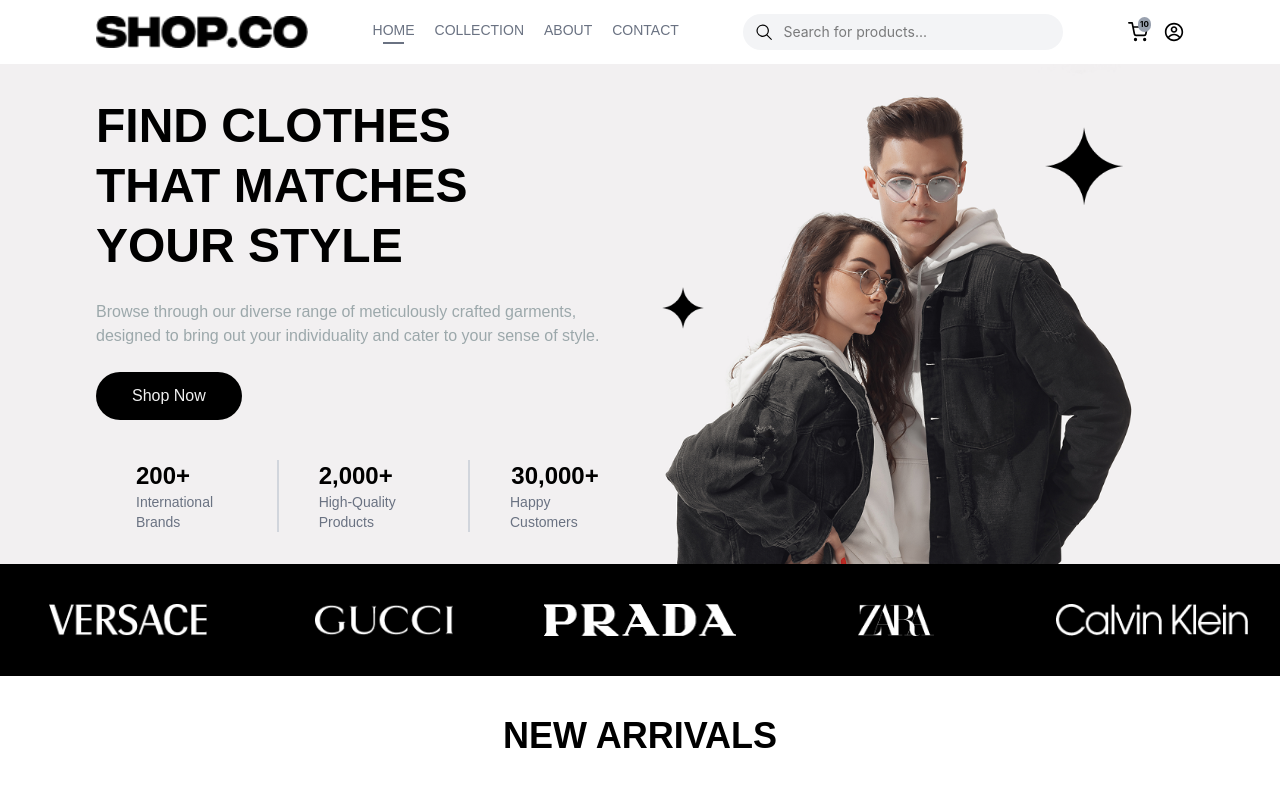
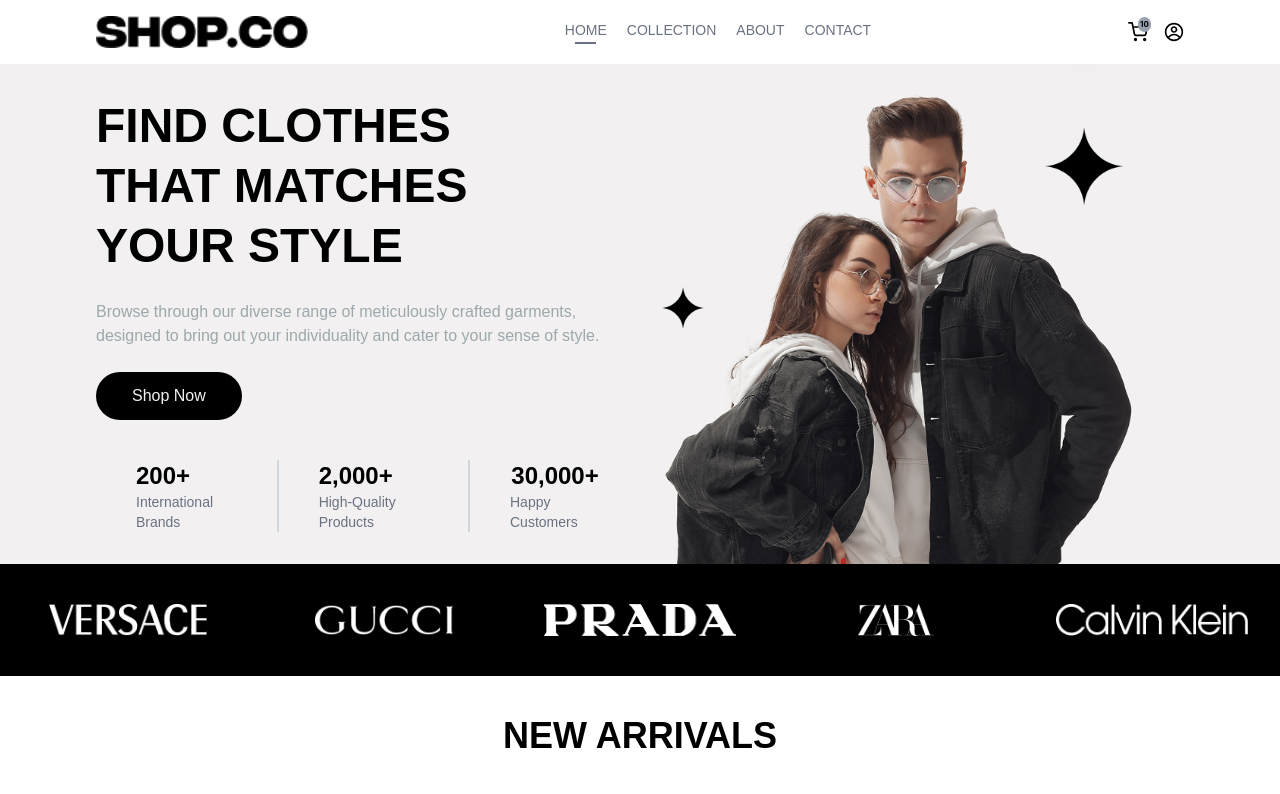
Before and after one commit to hassanalitahir71/shopco-frontend, a React app: page / in a window 1280 px wide. Shown: the top 794 px of the page. Built offline with nearby package versions, Linux system fonts and the light colour scheme; the HTML template or start-up script is replaced by a standard one; a web font is replaced by a local one.

Commit message:
fix: show navbar search only on collection page using useLocation

```diff
--- a/src/Components/NavBar.jsx
+++ b/src/Components/NavBar.jsx
@@ -3,7 +3,7 @@
 import { FiShoppingCart } from "react-icons/fi";
 import { GoSearch } from "react-icons/go";
 import { MdMenu, MdClose } from "react-icons/md";
-import { NavLink, Link } from "react-router-dom";
+import { NavLink, Link, useLocation } from "react-router-dom";
 import { useContext } from "react";
 import { ShopContext } from "../Context/ShopContext";
 
@@ -31,6 +31,11 @@
       document.removeEventListener("mousedown", handleClickOutside);
     };
   }, []);
+
+
+   const location = useLocation();
+
+   const showSearch = location.pathname.includes("/collection");
 
   const navLinks = [
     { name: "HOME", path: "/" },
@@ -74,7 +79,7 @@
           ))}
         </ul>
 
-        {/* Search */}
+        {showSearch && (
           <div className="hidden md:block relative w-64 lg:w-80">
             <input
               type="text"
@@ -85,6 +90,7 @@
             />
             <GoSearch className="absolute left-3 top-1/2 -translate-y-1/2 text-lg" />
           </div>
+        )}
 
         {/* Icons */}
         <div className="flex items-center gap-4 text-xl">
@@ -138,6 +144,7 @@
           </ul>
 
           {/* Mobile Search */}
+          {showSearch && (
             <div className="p-4 pt-0">
               <div className="relative">
                 <input
@@ -150,6 +157,7 @@
                 <GoSearch className="absolute left-3 top-1/2 -translate-y-1/2" />
               </div>
             </div>
+          )}
         </div>
       )}
     </div>
--- a/src/Context/ShopContext.jsx
+++ b/src/Context/ShopContext.jsx
@@ -8,6 +8,7 @@
     const currency = '$';
     const delivery_fee = 10;
     const [searchTerm, setSearchTerm] = useState("");
+    const [showSearch, setShowSearch] = useState(false);
     const value = {
       products,
       currency,
```
Lines whose indentation alone changed are shown as unchanged.
